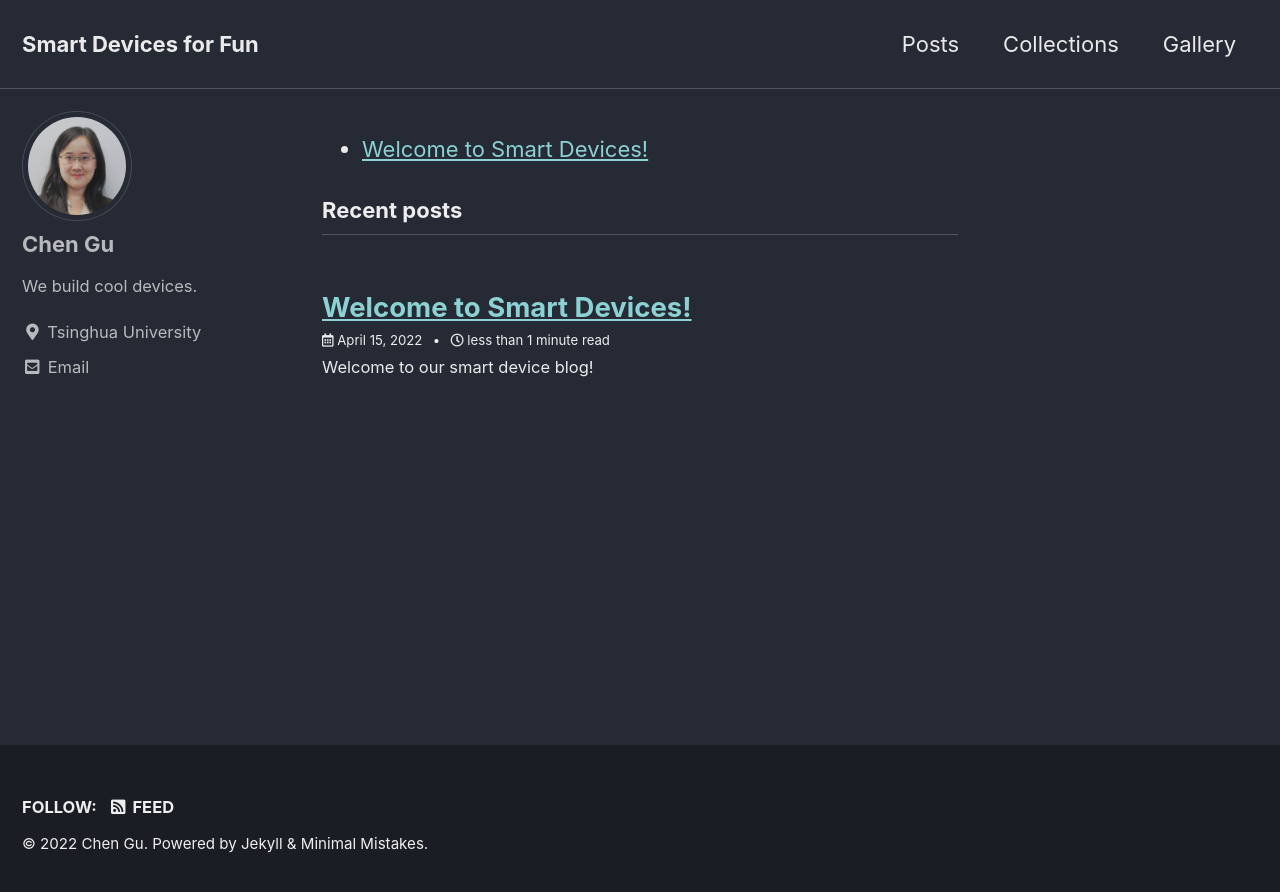
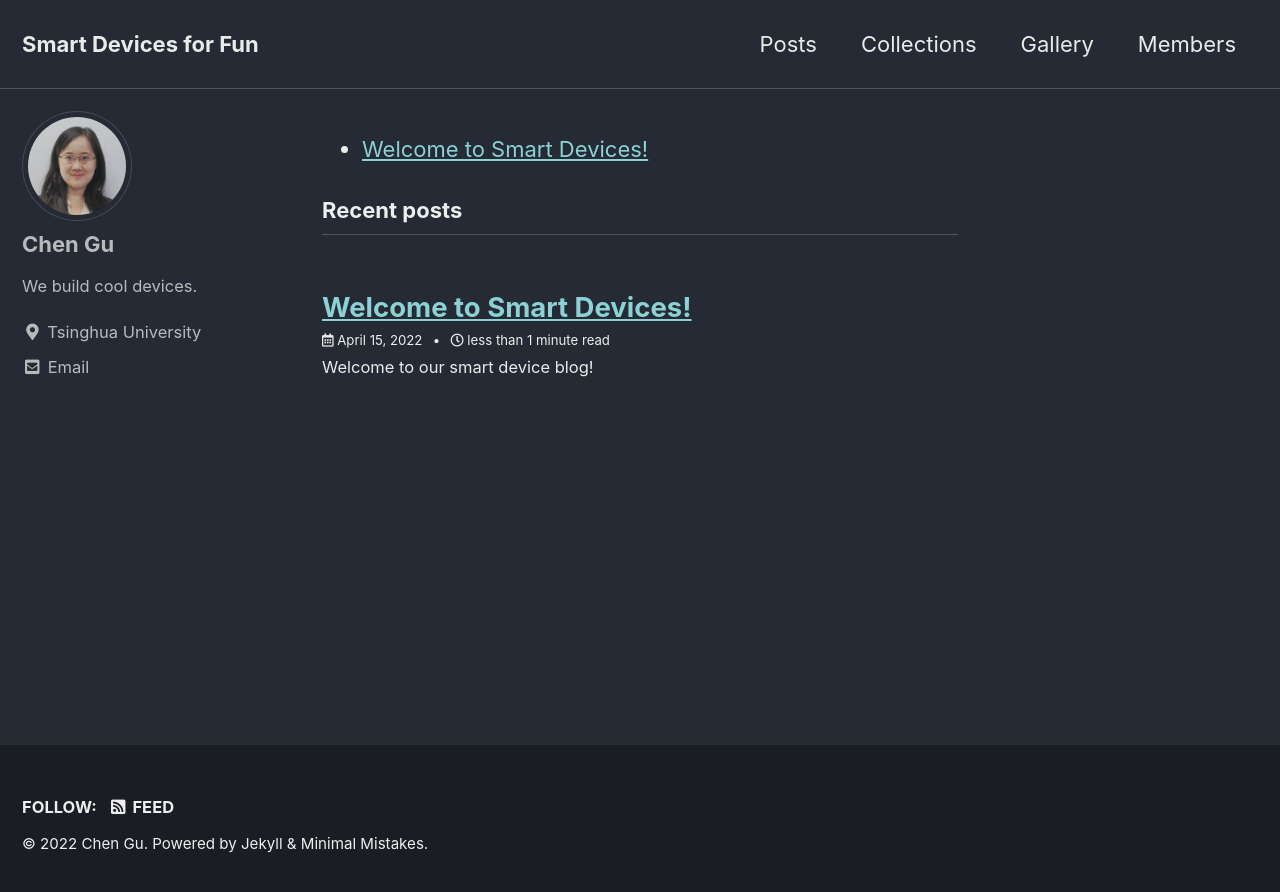
Before and after one commit to guchchcug/smart_device, a Jekyll site: the page built from index.html, in a window 1280 px wide. Shown: the top 892 px of the page. Built offline with Jekyll 4.4.1, drawn with Linux system fonts in a browser that asks for light colours; cached includes are drawn as plain includes; the list of posts is cut into pages by our own code.

Commit message:
Update navigation.yml

```diff
--- a/_data/navigation.yml
+++ b/_data/navigation.yml
@@ -6,3 +6,5 @@ main:
     url: /collection-archive/
   - title: "Gallery"
     url: /gallery-archive/
+  - title: "Members"
+    url: /members-archive/
```
